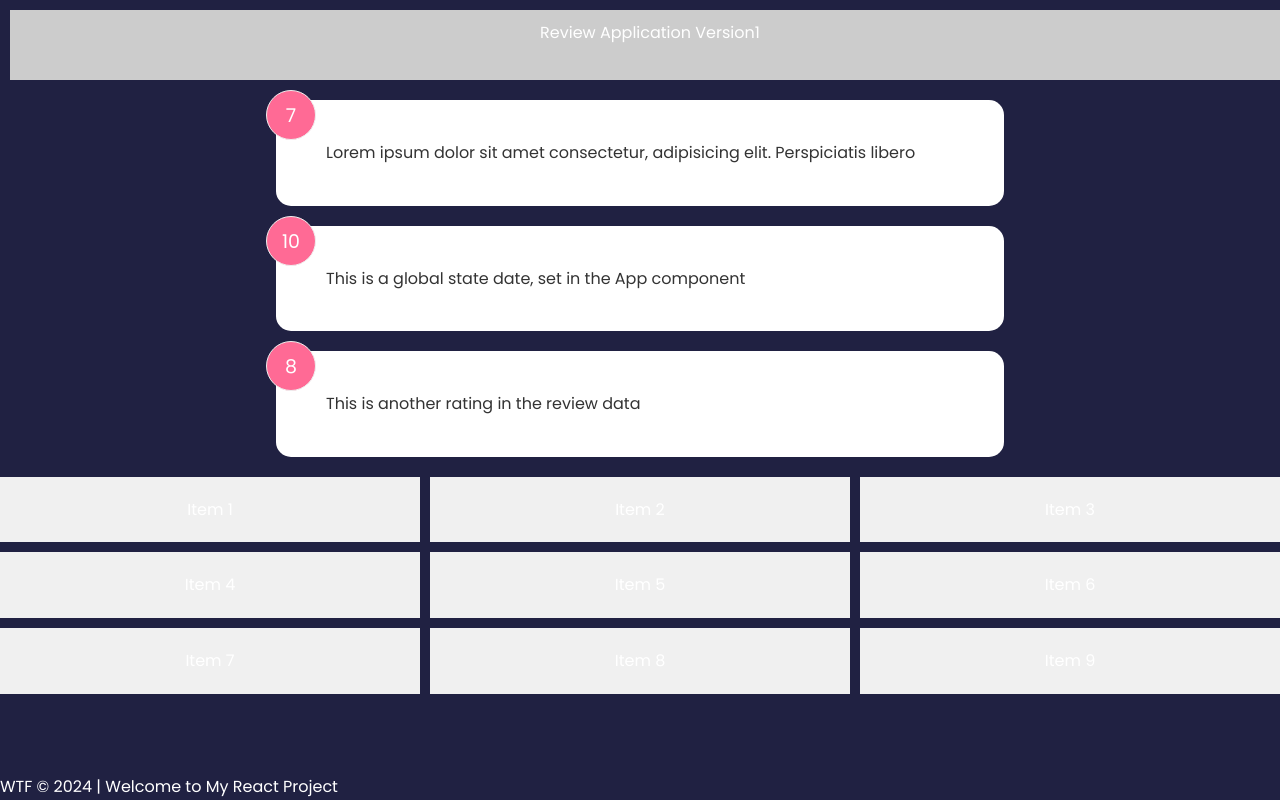
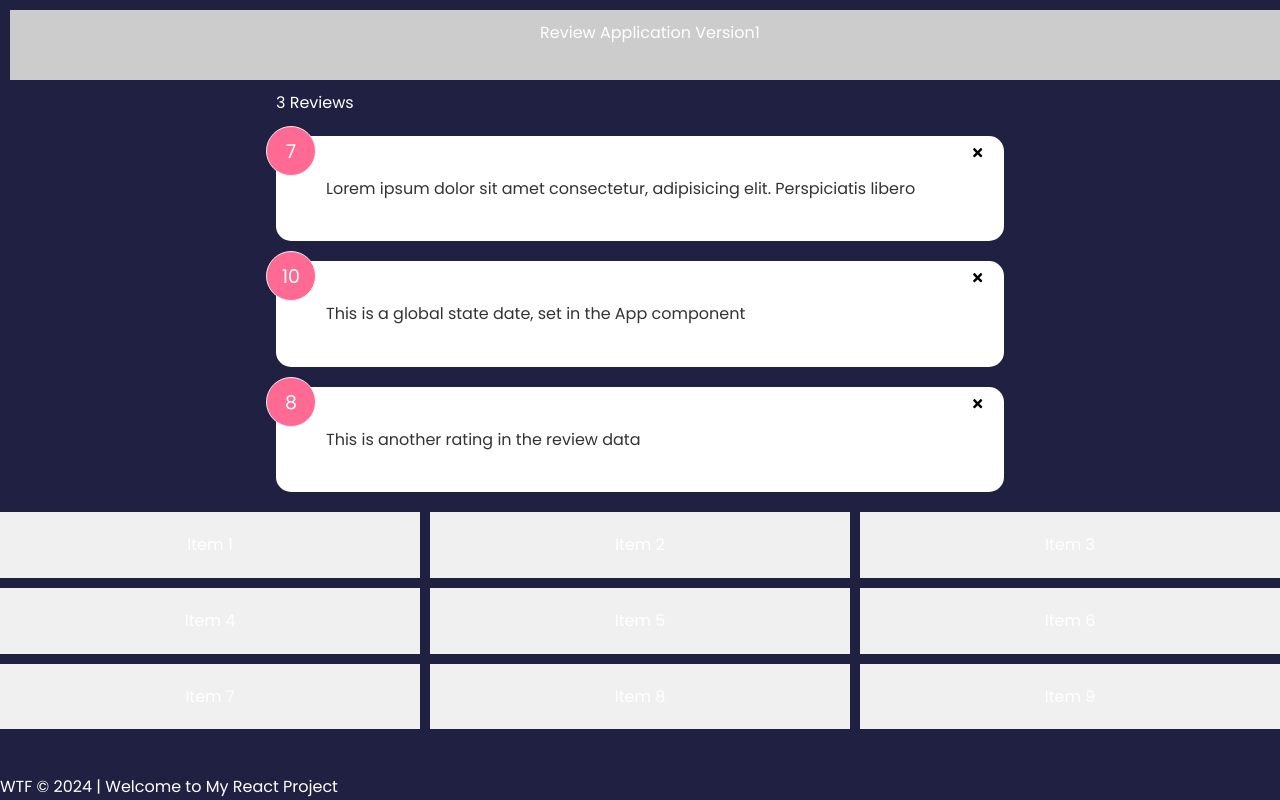
Before and after one commit to Janeirungu01/reviews-web-app, a React (Vite) app: page / in a window 1280 px wide. Built offline with nearby package versions, Linux system fonts and the light colour scheme.

Commit message:
feat: display total number of reviews to the user

```diff
--- a/package.json
+++ b/package.json
@@ -11,7 +11,8 @@
   },
   "dependencies": {
     "react": "^18.2.0",
-    "react-dom": "^18.2.0"
+    "react-dom": "^18.2.0",
+    "react-icons": "^5.0.1"
   },
   "devDependencies": {
     "@types/react": "^18.2.56",
--- a/src/App.jsx
+++ b/src/App.jsx
@@ -5,21 +5,30 @@ import Header from './Header'
 import data from './data/reviewData'
 import Body from './Body'
 import ReviewList from './components/ReviewList'
+import ReviewStats from './components/ReviewStats'
 import Footer from './Footer'
 
 
 function App() {
+
   const [review, setReview] = useState(data)
-  return (
+
+   //function to delete a review
+  const deleteReview = (id) => {
+      if (window.confirm('Are you sure you want to delete this review?')){
+        setReview(review.filter((item) => item.id !==id))
+      }
+    }
+    return (
     <>
 
       < Header text ="Review Application Version1" />
 
         <div className="container">
-         < ReviewList reviews={review}/>
+        < ReviewStats reviews={review} />
+         <ReviewList reviews={review} deleteReview={deleteReview} />
+        </div>
 
-
-        </div>
       < Body />
       < Footer />
 
--- a/src/components/ReviewList.jsx
+++ b/src/components/ReviewList.jsx
@@ -1,18 +1,17 @@
 import Reviewitem from "./Reviewitem"
 
-function ReviewList({reviews}) {
+function ReviewList({reviews, deleteReview}) {
 
     if(!reviews || reviews.length ===0){
-        return (
-        <p>No review Yet!!</p>
-        )
+        return <p>No review Yet!!</p>
+
     }
   return (
     <>
       <div>
-        {reviews.map((review) => (
-            <div key={review.id}>
-               < Reviewitem  review={review} />
+        {reviews.map((item) => (
+            <div key={item.id}>
+               < Reviewitem  review={item} deleteReview={deleteReview} />
             </div>
         ))}
       </div>
--- /dev/null
+++ b/src/components/ReviewStats.jsx
@@ -0,0 +1,13 @@
+
+function ReviewStats({reviews}) {
+
+  return (
+    <>
+      <div className="review-stats">
+        <p>{reviews.length} Reviews</p>
+      </div>
+    </>
+  )
+}
+
+export default ReviewStats
--- a/src/components/Reviewitem.jsx
+++ b/src/components/Reviewitem.jsx
@@ -1,6 +1,6 @@
-import { useState } from "react"
+import { FaTimes } from "react-icons/fa"
 
-function Reviewitem({review}) {
+function Reviewitem({review, deleteReview}) {
 
   // reviewitem to display the card while review list to list everything(the looping)
   return (
@@ -9,6 +9,9 @@ function Reviewitem({review}) {
     <div className='card'>
         <div className='num-display'>{review.rating}</div>
         <div>{review.text}</div>
+        <button className="close" onClick={() =>deleteReview(review.id)}>
+          < FaTimes />
+        </button>
 
     </div>
     </>
--- a/src/index.css
+++ b/src/index.css
@@ -257,4 +257,5 @@ input:focus {
   position: absolute;
   bottom: 0px;
   left: 0;
+
 }
```
Also changed, not shown: 1 other file (tests, documents, lock files or other folders).
